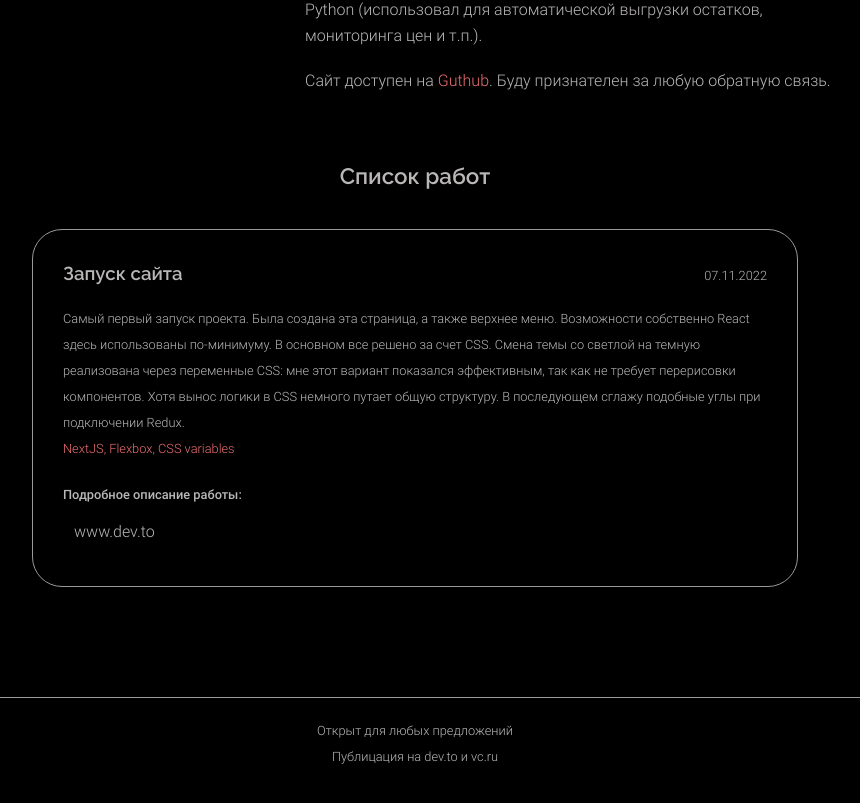
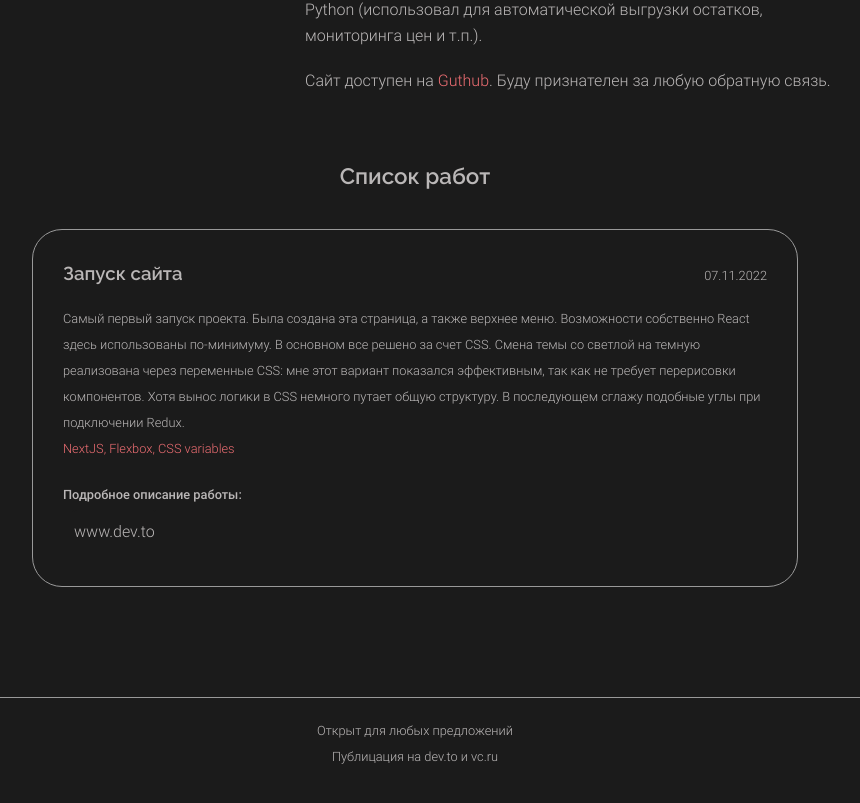
Before and after one commit to petrtcoi/petrtcoi_portfolio, a Next.js app: page / in a window 1280 px wide. Shown: the part 507-1310 px from the top of the page, without its empty margins (225-1085 px from the left). Built offline with nearby package versions, Linux system fonts and the light colour scheme.

Commit message:
change main color black - > #1b1b1b

```diff
--- a/src/theme/theme.css
+++ b/src/theme/theme.css
@@ -1,10 +1,10 @@
 :root {
   --color-text-main: #bab7b7;
-  --background: black;
+  --background: #1b1b1b;
   --change-theme-duration: 0.5s;
 }
 
 [data-theme="light"] {
-  --color-text-main: black;
+  --color-text-main: #1b1b1b;
   --background: white;
 }
```
